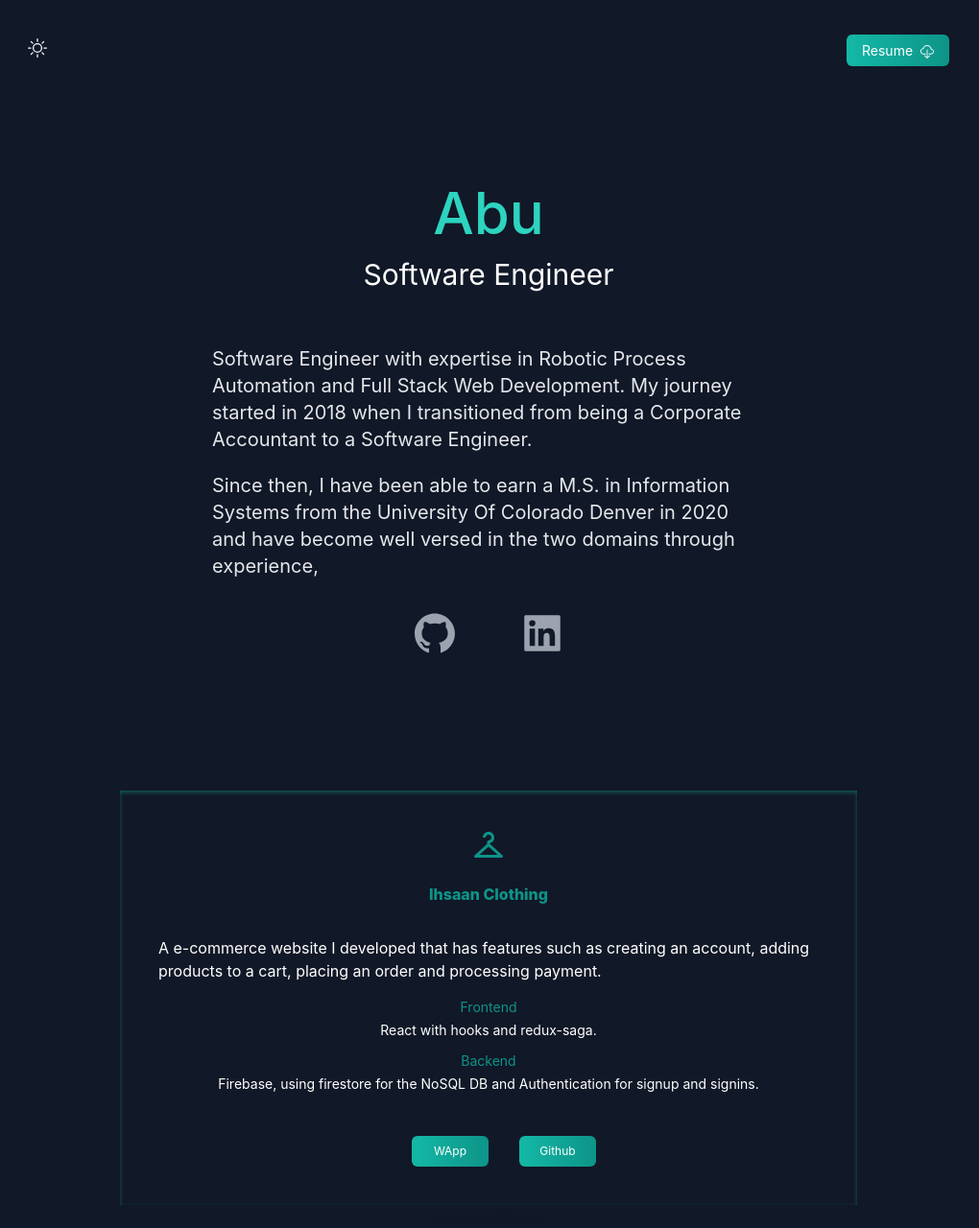
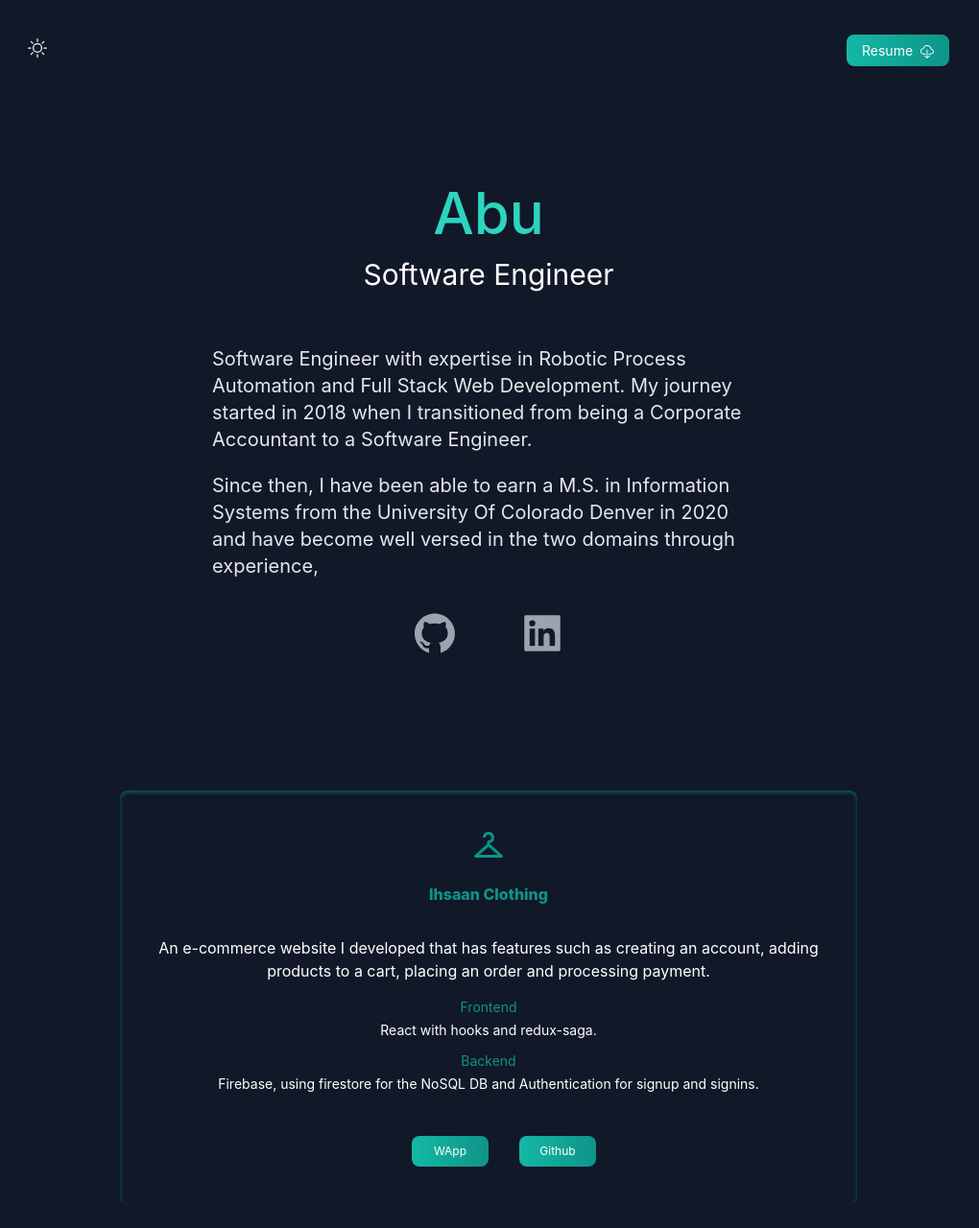
Before and after one commit to abu-jeylani/portfolio, a Next.js app: page / in a window 1280 px wide. Shown: the whole page at 96% size, without its empty margins (131-1151 px from the left). Built offline with nearby package versions, Linux system fonts and the light colour scheme.

Commit message:
updating porfolio with buttons

```diff
--- a/pages/index.js
+++ b/pages/index.js
@@ -46,7 +46,7 @@ export default function Home() {
           <ul>
             <li className="transition duration-200 hover:scale-110 text-center">
               <a
-                className="cursor-pointer bg-gradient-to-r text-sm from-teal-500 text- to-teal-600 dark:text-white-400 font-normal dark: text-white px-4 py-2 border-none rounded-md ml-8 transition duration-200 hover:scale-130"
+                className="cursor-pointer bg-gradient-to-r text-sm from-teal-500 text- to-teal-600 dark:text-white-400 font-normal dark: text-white px-4 py-2 border-none rounded-lg ml-8 transition duration-200 hover:scale-130"
                 onClick={downloadPDF}
               >
                 Resume{" "}
@@ -93,14 +93,14 @@ export default function Home() {
           </div>
         </section>
         <section className=" mt-32 portfolio-section">
-          <div className="shadow-inner  dark:shadow-inner dark:shadow-teal-800 p-10 dark:bg-inherit flex-1 max-w-3xl  mx-auto ">
+          <div className="shadow-inner rounded-lg  dark:shadow-inner dark:shadow-teal-800 p-10 dark:bg-inherit flex-1 max-w-3xl  mx-auto ">
             <BiCloset className="text-teal-600 text-4xl m-auto mb-5" />
             <h2 className=" text-teal-600 font-extrabold mb-6 text-center">
               {" "}
               Ihsaan Clothing
             </h2>
-            <p className="py-2  dark:text-white">
-              A e-commerce website I developed that has features such as
+            <p className="py-2 text-center  dark:text-white">
+              An e-commerce website I developed that has features such as
               creating an account, adding products to a cart, placing an order
               and processing payment.
             </p>
@@ -115,10 +115,10 @@ export default function Home() {
               signup and signins.
             </p>
             <div className="text-center pt-10">
-              <button className="transition duration-200 hover:scale-110 w-20 text-xs cursor-pointer bg-gradient-to-r  from-teal-500 t to-teal-600 dark:text-white-400 font-normal dark: text-white px-4 py-2 border-none rounded-md ml-8 ">
+              <button className="transition duration-200 hover:scale-110 w-20 text-xs cursor-pointer bg-gradient-to-r  from-teal-500 t to-teal-600 dark:text-white-400 font-normal dark: text-white px-4 py-2 border-none rounded-lg ml-8 ">
                 <a href="https://ihsaan-clothing.netlify.app/"> WApp</a>{" "}
               </button>
-              <button className="transition duration-200 hover:scale-110 w-20 text-xs cursor-pointer bg-gradient-to-r from-teal-500  to-teal-600 dark:text-white-400 font-normal dark: text-white px-4 py-2 border-none rounded-md ml-8 ">
+              <button className="transition duration-200 hover:scale-110 w-20 text-xs cursor-pointer bg-gradient-to-r from-teal-500  to-teal-600 dark:text-white-400 font-normal dark: text-white px-4 py-2 border-none rounded-lg ml-8 ">
                 <a href="https://github.com/abu-jeylani/ihsaan-clothing-v1">
                   Github
                 </a>
```
